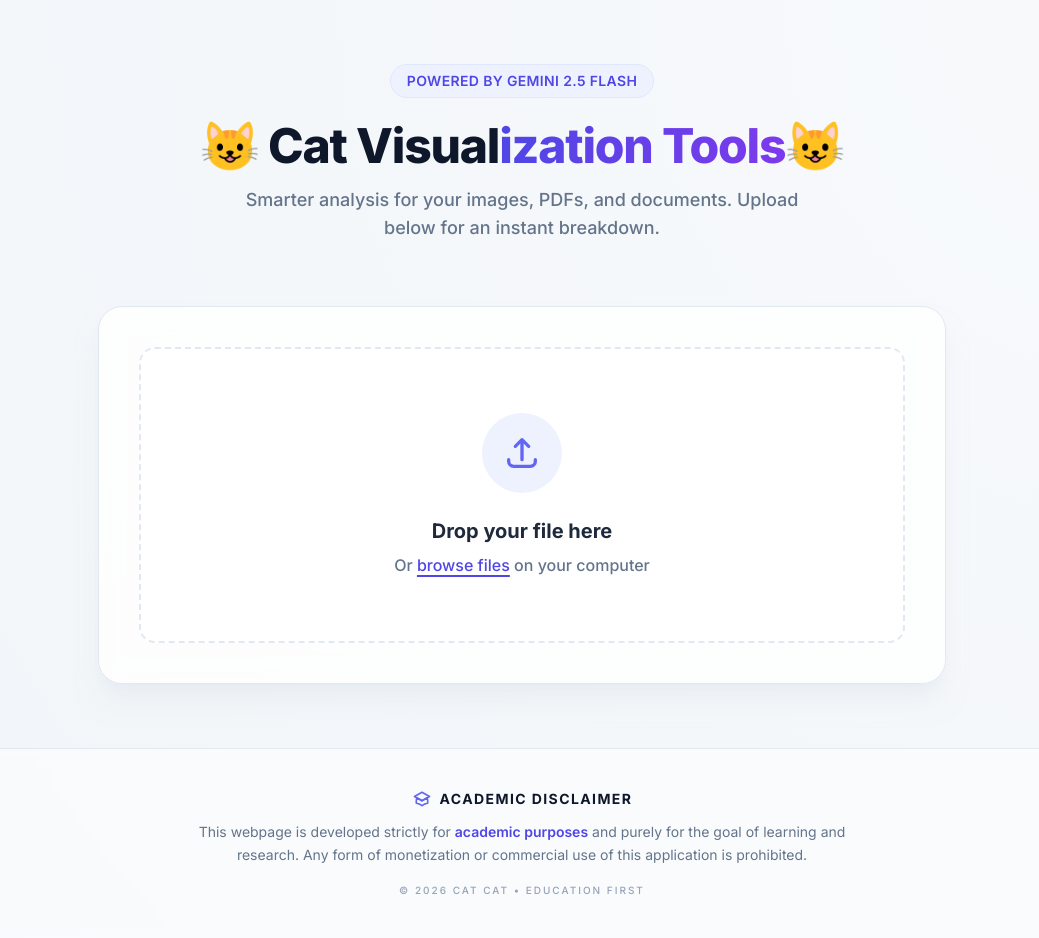
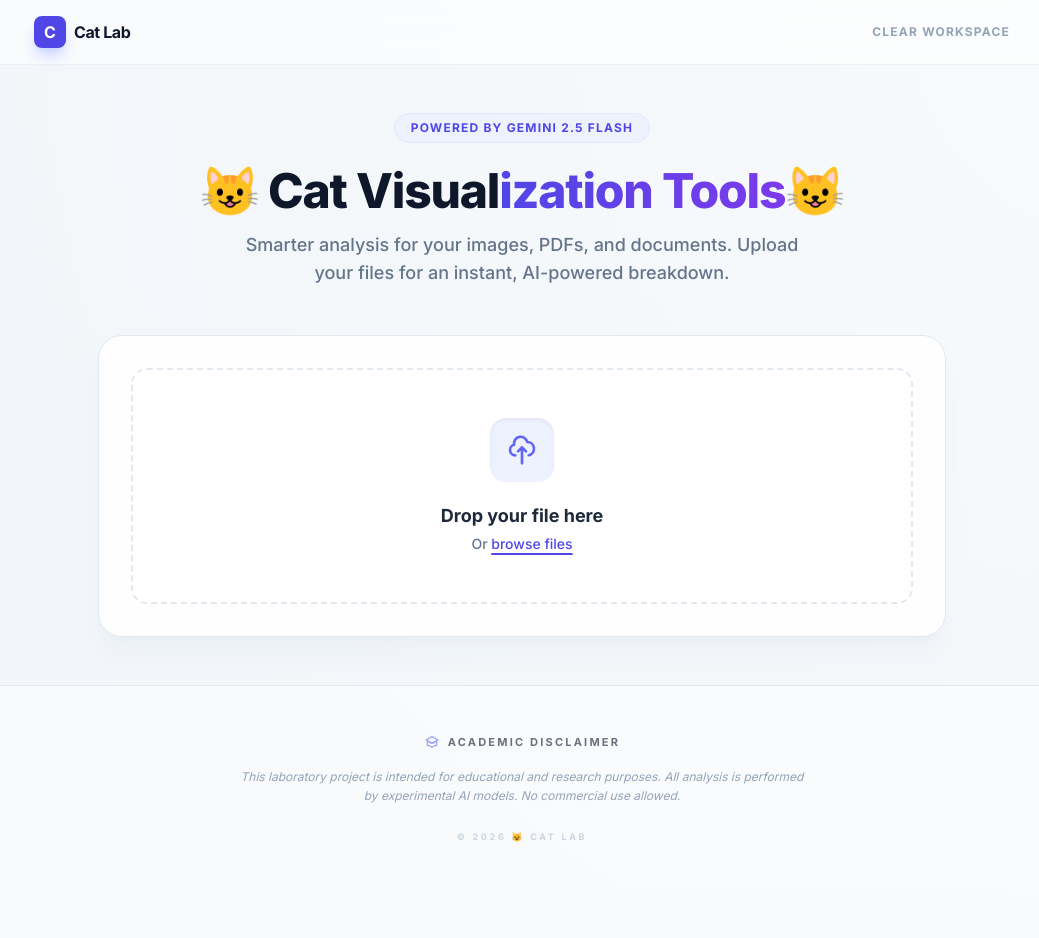
Before and after one commit to WongZhangHeng/VisualTools, a Flask app: page / in a window 1280 px wide. Shown: the whole page, without its empty margins (118-1157 px from the left). After the commit the page ends 842 px from the top, so only its background shows below. Run offline with Flask 3, Linux system fonts and the light colour scheme; some libraries are stand-ins or nearby versions.

Commit message:
Update index.html

```diff
--- a/templates/index.html
+++ b/templates/index.html
@@ -11,6 +11,7 @@
         body {
             font-family: 'Inter', sans-serif;
             background: radial-gradient(circle at top right, #f8fafc, #f1f5f9);
+            color: #334155;
         }
         .drop-zone {
             transition: all 0.4s cubic-bezier(0.4, 0, 0.2, 1);
@@ -20,147 +21,166 @@
         .drop-zone--over {
             border-color: #6366f1;
             background-color: rgba(238, 242, 255, 0.8);
-            transform: scale(1.01);
-            box-shadow: 0 10px 25px -5px rgba(99, 102, 241, 0.1);
+            transform: scale(1.02);
+            box-shadow: 0 20px 25px -5px rgba(99, 102, 241, 0.1);
         }
         .glass-card {
-            background: rgba(255, 255, 255, 0.8);
-            backdrop-filter: blur(12px);
-            border: 1px solid rgba(255, 255, 255, 0.3);
-            box-shadow: 0 4px 6px -1px rgba(0, 0, 0, 0.05), 0 2px 4px -1px rgba(0, 0, 0, 0.03);
+            background: rgba(255, 255, 255, 0.85);
+            backdrop-filter: blur(16px);
+            border: 1px solid rgba(255, 255, 255, 0.5);
+            box-shadow: 0 10px 15px -3px rgba(0, 0, 0, 0.05);
+            transition: transform 0.3s ease;
         }
-        /* Markdown Styling */
-        #summary-text h1, #summary-text h2 { color: #1e1b4b; font-weight: 700; margin-top: 1.5rem; margin-bottom: 0.75rem; }
-        #summary-text h1 { font-size: 1.5rem; }
+        /* Markdown Typography Optimization */
+        #summary-text h1, #summary-text h2 { color: #1e1b4b; font-weight: 800; margin-top: 1.5rem; margin-bottom: 0.75rem; }
+        #summary-text h1 { font-size: 1.5rem; border-left: 4px solid #6366f1; padding-left: 0.75rem; }
         #summary-text h2 { font-size: 1.25rem; }
-        #summary-text p { margin-bottom: 1rem; line-height: 1.7; color: #334155; }
-        #summary-text ul { list-style-type: none; padding-left: 0; margin-bottom: 1rem; }
-        #summary-text li { position: relative; padding-left: 1.5rem; margin-bottom: 0.5rem; }
-        #summary-text li::before { content: "•"; color: #6366f1; font-weight: bold; position: absolute; left: 0; }
+        #summary-text p { margin-bottom: 1.25rem; line-height: 1.8; color: #475569; }
+        #summary-text ul { margin-bottom: 1.25rem; }
+        #summary-text li { position: relative; padding-left: 1.5rem; margin-bottom: 0.6rem; }
+        #summary-text li::before { content: "→"; color: #6366f1; font-weight: bold; position: absolute; left: 0; }
         #summary-text strong { font-weight: 700; color: #4338ca; background: #eef2ff; padding: 0 4px; border-radius: 4px; }
 
         pre { white-space: pre-wrap; word-wrap: break-word; }
 
-        .shimmer {
-            background: linear-gradient(90deg, #f1f5f9 25%, #e2e8f0 50%, #f1f5f9 75%);
+        .progress-shimmer {
+            background: linear-gradient(90deg, #6366f1 0%, #a855f7 50%, #6366f1 100%);
             background-size: 200% 100%;
-            animation: shimmer 1.5s infinite;
+            animation: shimmer 2s infinite linear;
         }
         @keyframes shimmer {
-            0% { background-position: -200% 0; }
-            100% { background-position: 200% 0; }
+            0% { background-position: 200% 0; }
+            100% { background-position: -200% 0; }
         }
+
+        .custom-scrollbar::-webkit-scrollbar { width: 5px; }
+        .custom-scrollbar::-webkit-scrollbar-thumb { background: #cbd5e1; border-radius: 10px; }
     </style>
 </head>
 <body class="min-h-screen flex flex-col">
 
+    <!-- Header / Navbar -->
+    <nav class="w-full border-b border-slate-200/60 bg-white/50 backdrop-blur-md sticky top-0 z-50">
+        <div class="max-w-5xl mx-auto px-6 py-4 flex justify-between items-center">
+            <div class="flex items-center space-x-2">
+                <div class="w-8 h-8 bg-indigo-600 rounded-lg flex items-center justify-center text-white font-bold shadow-lg shadow-indigo-200">C</div>
+                <span class="font-bold text-slate-900 tracking-tight">Cat Lab</span>
+            </div>
+            <button id="reset-btn" class="text-xs font-bold uppercase tracking-widest text-slate-400 hover:text-red-500 transition-colors">
+                Clear Workspace
+            </button>
+        </div>
+    </nav>
+
     <!-- Main Content Wrapper -->
-    <main class="flex-grow max-w-4xl w-full mx-auto py-16 px-6">
-        <header class="text-center mb-16 space-y-4">
-            <div class="inline-flex items-center justify-center px-4 py-1.5 mb-2 text-sm font-semibold tracking-wide text-indigo-600 uppercase bg-indigo-50 rounded-full border border-indigo-100">
+    <main class="flex-grow max-w-4xl w-full mx-auto py-12 px-6">
+        <header class="text-center mb-12 space-y-4">
+            <div class="inline-flex items-center justify-center px-4 py-1.5 mb-2 text-xs font-bold tracking-widest text-indigo-600 uppercase bg-indigo-50 rounded-full border border-indigo-100">
                 Powered by Gemini 2.5 Flash
             </div>
-            <h1 class="text-5xl font-extrabold tracking-tight text-slate-900">
+            <h1 class="text-4xl md:text-5xl font-extrabold tracking-tight text-slate-900">
                 😺 Cat Visual<span class="text-transparent bg-clip-text bg-gradient-to-r from-indigo-600 to-violet-600">ization Tools</span><span>😺</span>
             </h1>
             <p class="text-lg text-slate-500 max-w-xl mx-auto font-medium">
-                Smarter analysis for your images, PDFs, and documents. Upload below for an instant breakdown.
+                Smarter analysis for your images, PDFs, and documents. Upload your files for an instant, AI-powered breakdown.
             </p>
         </header>
 
         <!-- Upload Section -->
-        <div class="glass-card rounded-3xl p-10 border border-slate-200 shadow-xl shadow-slate-200/50">
-            <div id="drop-zone" class="drop-zone group border-2 border-dashed border-slate-200 rounded-2xl p-16 text-center cursor-pointer hover:border-indigo-300">
+        <div class="glass-card rounded-3xl p-8 border border-slate-200 shadow-xl shadow-slate-200/40">
+            <div id="drop-zone" class="drop-zone group border-2 border-dashed border-slate-200 rounded-2xl p-12 text-center cursor-pointer hover:border-indigo-400 hover:bg-white/80">
                 <input type="file" id="file-input" class="hidden" accept=".png,.jpg,.jpeg,.pdf,.docx">
                 <div class="flex flex-col items-center">
-                    <div class="w-20 h-20 bg-indigo-50 rounded-full flex items-center justify-center mb-6 group-hover:scale-110 transition-transform duration-300">
-                        <svg class="w-10 h-10 text-indigo-500" fill="none" stroke="currentColor" viewBox="0 0 24 24">
-                            <path stroke-linecap="round" stroke-linejoin="round" stroke-width="2" d="M4 16v1a3 3 0 003 3h10a3 3 0 003-3v-1m-4-8l-4-4m0 0L8 8m4-4v12"></path>
+                    <div class="w-16 h-16 bg-indigo-50 rounded-2xl flex items-center justify-center mb-5 group-hover:scale-110 group-hover:rotate-3 transition-all duration-300 shadow-inner">
+                        <svg class="w-8 h-8 text-indigo-500" fill="none" stroke="currentColor" viewBox="0 0 24 24">
+                            <path stroke-linecap="round" stroke-linejoin="round" stroke-width="2" d="M7 16a4 4 0 01-.88-7.903A5 5 0 1115.9 6L16 6a5 5 0 011 9.9M15 13l-3-3m0 0l-3 3m3-3v12"></path>
                         </svg>
                     </div>
-                    <p class="text-xl font-bold text-slate-800">Drop your file here</p>
-                    <p class="text-slate-500 mt-2 font-medium">Or <span class="text-indigo-600 underline underline-offset-4 decoration-2">browse files</span> on your computer</p>
+                    <p class="text-lg font-bold text-slate-800">Drop your file here</p>
+                    <p class="text-slate-500 mt-1 font-medium text-sm">Or <span class="text-indigo-600 underline underline-offset-4 decoration-2">browse files</span></p>
                 </div>
             </div>
 
-            <!-- Enhanced Loading State -->
-            <div id="loading" class="hidden mt-10">
-                <div class="flex flex-col items-center space-y-4">
-                    <div class="flex space-x-2">
-                        <div class="w-3 h-3 bg-indigo-500 rounded-full animate-bounce" style="animation-delay: 0.1s"></div>
-                        <div class="w-3 h-3 bg-indigo-500 rounded-full animate-bounce" style="animation-delay: 0.2s"></div>
-                        <div class="w-3 h-3 bg-indigo-500 rounded-full animate-bounce" style="animation-delay: 0.3s"></div>
+            <!-- Sleek Loading State -->
+            <div id="loading" class="hidden mt-8">
+                <div class="w-full space-y-3">
+                    <div class="w-full h-1.5 bg-slate-100 rounded-full overflow-hidden">
+                        <div class="h-full progress-shimmer w-full"></div>
                     </div>
-                    <p class="text-sm font-semibold text-slate-600 uppercase tracking-widest">Scanning Document...</p>
+                    <p class="text-[10px] text-center font-bold text-slate-400 uppercase tracking-[0.2em]">Analyzing content with Gemini AI...</p>
                 </div>
             </div>
         </div>
 
         <!-- Results Section -->
-        <div id="result-container" class="hidden mt-12 space-y-8 animate-in fade-in slide-in-from-bottom-4 duration-700">
+        <div id="result-container" class="hidden mt-10 space-y-6 animate-in fade-in slide-in-from-bottom-4 duration-700">
             <!-- AI Summary Block -->
-            <div class="glass-card rounded-3xl overflow-hidden border border-indigo-100 ring-1 ring-indigo-50">
-                <div class="bg-gradient-to-r from-indigo-600 to-indigo-700 px-8 py-4 flex items-center justify-between">
-                    <h2 class="text-white font-bold tracking-wide flex items-center">
-                        <svg class="w-5 h-5 mr-2 opacity-80" fill="currentColor" viewBox="0 0 20 20"><path d="M17.414 2.586a2 2 0 00-2.828 0L7 10.172V13h2.828l7.586-7.586a2 2 0 000-2.828z"></path></svg>
-                        SUMMARY
+            <div class="glass-card rounded-3xl overflow-hidden border border-slate-200 shadow-lg">
+                <div class="bg-slate-50 px-8 py-4 flex items-center justify-between border-b border-slate-100">
+                    <h2 class="text-slate-900 font-bold text-xs tracking-[0.15em] uppercase flex items-center">
+                        <svg class="w-4 h-4 mr-2 text-indigo-500" fill="none" stroke="currentColor" viewBox="0 0 24 24"><path stroke-linecap="round" stroke-linejoin="round" stroke-width="2" d="M13 10V3L4 14h7v7l9-11h-7z"></path></svg>
+                        Intelligence Result
                     </h2>
-                    <span class="text-indigo-100 text-xs font-bold uppercase tracking-widest opacity-75">Generated by AI</span>
+                    <button id="copy-btn" class="text-[10px] font-bold text-indigo-600 hover:text-indigo-800 transition-colors uppercase tracking-widest bg-indigo-50 px-3 py-1 rounded-md">
+                        Copy Text
+                    </button>
                 </div>
                 <div class="p-8">
-                    <div id="summary-text" class="text-slate-700 leading-relaxed"></div>
+                    <div id="summary-text" class="text-slate-700"></div>
                 </div>
             </div>
 
-            <!-- Extracted Info Block -->
+            <!-- Source Details -->
             <div class="bg-white rounded-3xl border border-slate-200 overflow-hidden shadow-sm">
-                <div class="px-8 py-5 border-b border-slate-100 flex items-center bg-slate-50/50">
-                    <h2 class="text-sm font-bold text-slate-900 uppercase tracking-widest">Source Analysis</h2>
+                <div class="px-8 py-4 border-b border-slate-100 flex items-center bg-slate-50/30">
+                    <h2 class="text-[10px] font-bold text-slate-400 uppercase tracking-[0.2em]">Source Context</h2>
                 </div>
 
                 <div class="p-8">
                     <!-- Image Preview -->
-                    <div id="image-preview-container" class="hidden mb-8 group">
-                        <p class="text-xs font-bold text-slate-400 uppercase tracking-tighter mb-3">File Preview</p>
-                        <div class="relative inline-block">
-                            <img id="image-preview" src="" alt="Selected Image" class="max-h-96 rounded-2xl shadow-2xl ring-1 ring-slate-200">
+                    <div id="image-preview-container" class="hidden mb-8">
+                        <div class="relative inline-block group">
+                            <img id="image-preview" src="" alt="Selected Image" class="max-h-80 rounded-2xl shadow-xl ring-1 ring-slate-200 transition-transform duration-500 group-hover:scale-[1.02]">
+                            <div class="absolute inset-0 bg-indigo-600/10 rounded-2xl opacity-0 group-hover:opacity-100 transition-opacity pointer-events-none"></div>
                         </div>
                     </div>
 
-                    <p class="text-xs font-bold text-slate-400 uppercase tracking-tighter mb-3">Raw Content Extraction</p>
-                    <div class="bg-slate-900 rounded-2xl p-6 font-mono text-sm leading-relaxed overflow-hidden">
-                        <pre id="original-content" class="text-indigo-300/90 max-h-96 overflow-y-auto custom-scrollbar"></pre>
+                    <p class="text-[10px] font-bold text-slate-400 uppercase tracking-widest mb-3">Extracted Data</p>
+                    <div class="bg-slate-900 rounded-2xl p-6 font-mono text-[13px] leading-relaxed overflow-hidden border border-slate-800">
+                        <pre id="original-content" class="text-indigo-300/80 max-h-64 overflow-y-auto custom-scrollbar"></pre>
                     </div>
                 </div>
             </div>
         </div>
 
         <!-- Error Message -->
-        <div id="error-box" class="hidden bg-red-50 border border-red-200 text-red-700 px-6 py-4 rounded-2xl mt-8 flex items-center font-medium">
+        <div id="error-box" class="hidden bg-red-50 border border-red-200 text-red-600 px-6 py-4 rounded-2xl mt-8 flex items-center font-semibold text-sm">
             <svg class="w-5 h-5 mr-3" fill="currentColor" viewBox="0 0 20 20"><path fill-rule="evenodd" d="M18 10a8 8 0 11-16 0 8 8 0 0116 0zm-7 4a1 1 0 11-2 0 1 1 0 012 0zm-1-9a1 1 0 00-1 1v4a1 1 0 102 0V6a1 1 0 00-1-1z" clip-rule="evenodd"></path></svg>
             <span id="error-message"></span>
         </div>
     </main>
 
-    <!-- Academic Usage Footer -->
-    <footer class="w-full py-10 px-6 border-t border-slate-200 bg-white/50 backdrop-blur-sm">
+    <!-- Footer -->
+    <footer class="w-full py-12 px-6 border-t border-slate-200 bg-white/40">
         <div class="max-w-4xl mx-auto text-center">
-            <div class="flex items-center justify-center space-x-2 mb-3">
-                <svg class="w-5 h-5 text-indigo-500" fill="none" stroke="currentColor" viewBox="0 0 24 24">
+            <div class="flex items-center justify-center space-x-2 mb-4 opacity-60">
+                <svg class="w-4 h-4 text-indigo-500" fill="none" stroke="currentColor" viewBox="0 0 24 24">
                     <path stroke-linecap="round" stroke-linejoin="round" stroke-width="2" d="M12 14l9-5-9-5-9 5 9 5z"></path>
                     <path stroke-linecap="round" stroke-linejoin="round" stroke-width="2" d="M12 14l6.16-3.422a12.083 12.083 0 01.665 6.479A11.952 11.952 0 0012 20.055a11.952 11.952 0 00-6.824-2.998 12.078 12.078 0 01.665-6.479L12 14z"></path>
                 </svg>
-                <span class="text-sm font-bold tracking-widest text-slate-900 uppercase">Academic Disclaimer</span>
+                <span class="text-[11px] font-bold tracking-[0.2em] text-slate-900 uppercase">Academic Disclaimer</span>
             </div>
-            <p class="text-slate-500 text-sm leading-relaxed max-w-2xl mx-auto">
-                This webpage is developed strictly for <span class="text-indigo-600 font-semibold">academic purposes</span> and purely for the goal of learning and research.
-                Any form of monetization or commercial use of this application is prohibited.
+            <p class="text-slate-400 text-xs leading-relaxed max-w-xl mx-auto italic">
+                This laboratory project is intended for educational and research purposes. All analysis is performed by experimental AI models. No commercial use allowed.
             </p>
-            <div class="mt-4 text-[10px] text-slate-400 font-medium uppercase tracking-[0.2em]">
-                &copy; 2026 CAT CAT • Education First
+            <div class="mt-6 text-[9px] text-slate-300 font-bold uppercase tracking-[0.3em]">
+                &copy; 2026 😺 Cat Lab
             </div>
         </div>
     </footer>
+
+    <!-- Toast -->
+    <div id="toast" class="fixed bottom-8 left-1/2 -translate-x-1/2 px-4 py-2 bg-slate-900 text-white text-[10px] font-bold uppercase tracking-widest rounded-full opacity-0 transition-opacity pointer-events-none shadow-2xl">Copied to clipboard</div>
 
     <script>
         const dropZone = document.getElementById('drop-zone');
@@ -171,7 +191,9 @@
         const errorMessage = document.getElementById('error-message');
         const imagePreviewContainer = document.getElementById('image-preview-container');
         const imagePreview = document.getElementById('image-preview');
+        const summaryDiv = document.getElementById('summary-text');
 
+        // Micro-interactions
         ['dragenter', 'dragover'].forEach(eventName => {
             dropZone.addEventListener(eventName, (e) => {
                 e.preventDefault();
@@ -186,6 +208,7 @@
             });
         });
 
+        // Event Listeners
         dropZone.addEventListener('drop', (e) => {
             const files = e.dataTransfer.files;
             if (files.length) handleUpload(files[0]);
@@ -196,6 +219,29 @@
             if (fileInput.files.length) handleUpload(fileInput.files[0]);
         });
 
+        document.getElementById('reset-btn').addEventListener('click', () => {
+            resultContainer.classList.add('hidden');
+            imagePreviewContainer.classList.add('hidden');
+            errorBox.classList.add('hidden');
+            fileInput.value = '';
+            window.scrollTo({ top: 0, behavior: 'smooth' });
+        });
+
+        document.getElementById('copy-btn').addEventListener('click', () => {
+            const text = summaryDiv.innerText;
+            const temp = document.createElement('textarea');
+            temp.value = text;
+            document.body.appendChild(temp);
+            temp.select();
+            document.execCommand('copy');
+            document.body.removeChild(temp);
+
+            const toast = document.getElementById('toast');
+            toast.style.opacity = '1';
+            setTimeout(() => toast.style.opacity = '0', 2000);
+        });
+
+        // Core Upload Function
         async function handleUpload(file) {
             errorBox.classList.add('hidden');
             resultContainer.classList.add('hidden');
@@ -222,17 +268,21 @@
                 const data = await response.json();
 
                 if (response.ok) {
-                    document.getElementById('summary-text').innerHTML = marked.parse(data.summary);
+                    summaryDiv.innerHTML = marked.parse(data.summary);
                     document.getElementById('original-content').innerText = data.original_content;
                     resultContainer.classList.remove('hidden');
                     if (file.type.startsWith('image/')) {
                         imagePreviewContainer.classList.remove('hidden');
                     }
+                    // Smooth scroll to results
+                    setTimeout(() => {
+                        resultContainer.scrollIntoView({ behavior: 'smooth', block: 'start' });
+                    }, 100);
                 } else {
-                    showError(data.error || 'The file could not be analyzed.');
+                    showError(data.error || 'The analysis engine could not process this file.');
                 }
             } catch (err) {
-                showError('Check your internet connection or server status.');
+                showError('Check your connection or file size. The server is not responding.');
             } finally {
                 loading.classList.add('hidden');
             }
@@ -244,5 +294,4 @@
         }
     </script>
 </body>
-
 </html>
```
